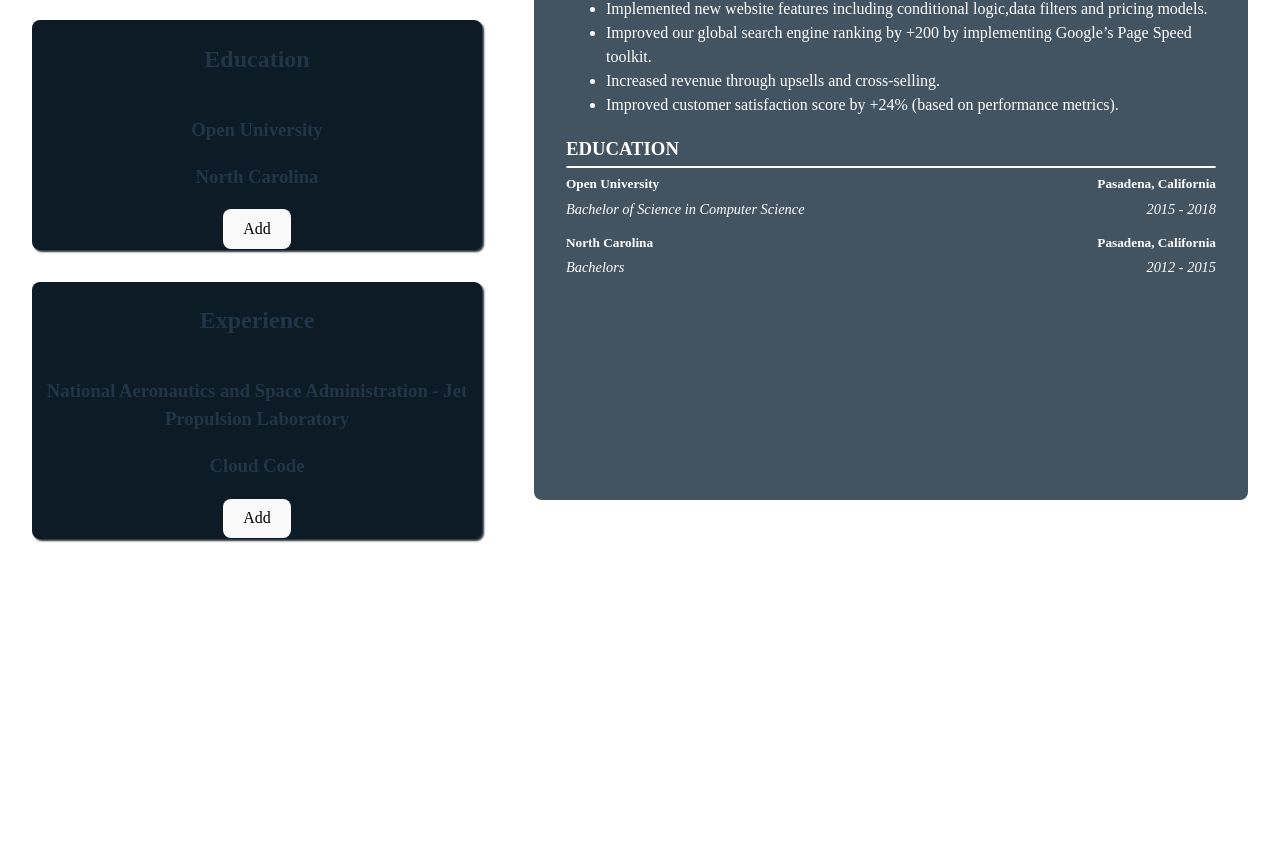
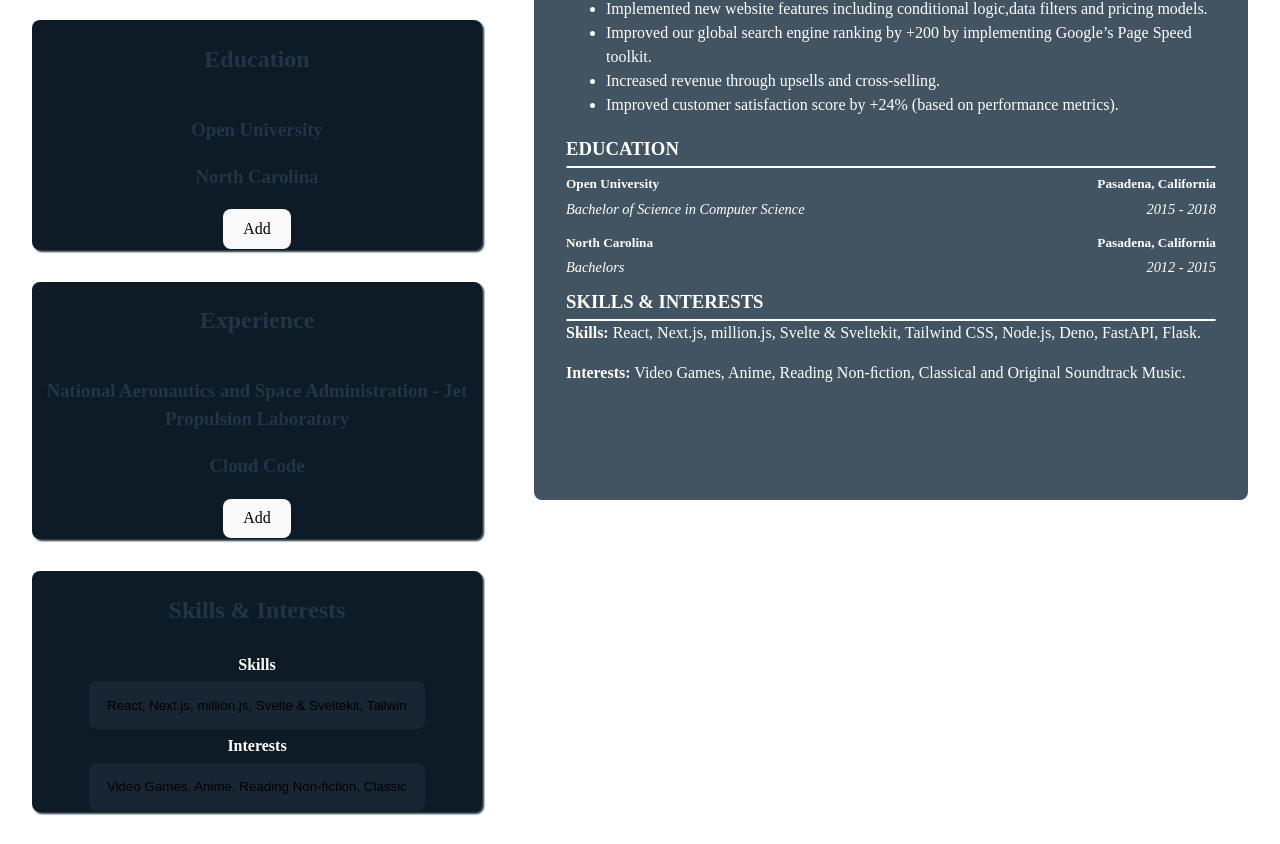
Before and after one commit to OmarBknd/CV-Application, a React (Vite) app: page / in a window 1280 px wide. Shown: the part 448-1292 px from the top of the page. Before the commit the page ends 1019 px from the top, so only its background shows below. Built offline with nearby package versions, Linux system fonts and the light colour scheme.

Commit message:
added expertise form and display

```diff
--- a/src/App.jsx
+++ b/src/App.jsx
@@ -4,6 +4,7 @@ import DisplayResume from "./components/DisplayResume";
 import PersonalInfo from "./components/PersonalInfo";
 import Education from "./components/Education";
 import Experience from "./components/Experience";
+import Expertise from "./components/Expertise";
 import data from './components/data.json'
 function App() {
   const [personalInfo, setPersonalInfo] = useState(data.person);
@@ -24,6 +25,18 @@ function App() {
   const [experienceEditIndex, setExperienceEditIndex] = useState(null);
   const [educationList, setEducationList] = useState(data.education);
   const [educationEditIndex, setEducationEditIndex] = useState(null);
+  const [expertise, setExpertise] = useState({
+    skill:(data.expertise.skill),
+    interest:(data.expertise.interest)
+  })
+
+  function handleExpertiseChange(e){
+    const {name, value} = e.target;
+   setExpertise({
+    ...expertise,
+    [name]:value
+   })
+  }
   function handlePersonalInfoChange(e) {
     const { name, value } = e.target;
 
@@ -245,6 +258,13 @@ function handleExperienceEdit(index){
               />
             )}
           </div>
+          <div className="expertise-form">
+            <h2>Skills & Interests</h2>
+            <Expertise
+            expertise={expertise}
+            handleChange={handleExpertiseChange}
+            />
+          </div>
 
         </div>
         <div>
@@ -252,6 +272,7 @@ function handleExperienceEdit(index){
           personalInfo={personalInfo}
           educationList={educationList}
           experienceList={experienceList}
+          expertise={expertise}
         />
         </div>
       </div>
--- a/src/components/DisplayResume.jsx
+++ b/src/components/DisplayResume.jsx
@@ -2,6 +2,7 @@ export default function DisplayResume({
   educationList,
   experienceList,
   personalInfo,
+  expertise
 }) {
 
 
@@ -58,6 +59,12 @@ export default function DisplayResume({
             </div>
           ))}
         </div>
+        <div className="display-expertise">
+          <h3>SKILLS & INTERESTS</h3>
+          <hr />
+          {expertise.skill && <p><b>Skills:</b> {expertise.skill}</p>}
+          {expertise.interest && <p><b>Interests:</b> {expertise.interest}</p>}
+        </div>
       </div>
     </>
   );
--- /dev/null
+++ b/src/components/Expertise.jsx
@@ -0,0 +1,25 @@
+export default function Expertise({expertise,handleChange}){
+    return(
+        <div className="expertise-input">
+            <label htmlFor="">
+                Skills
+            </label>
+            <input
+            name="skill"
+            value={expertise.skill}
+            onChange={handleChange}
+            type="text"
+             />
+             <label htmlFor="">
+                Interests
+             </label>
+             <input
+            name="interest"
+            value={expertise.interest}
+            onChange={handleChange}
+            type="text"
+             />
+
+        </div>
+    )
+}
```
